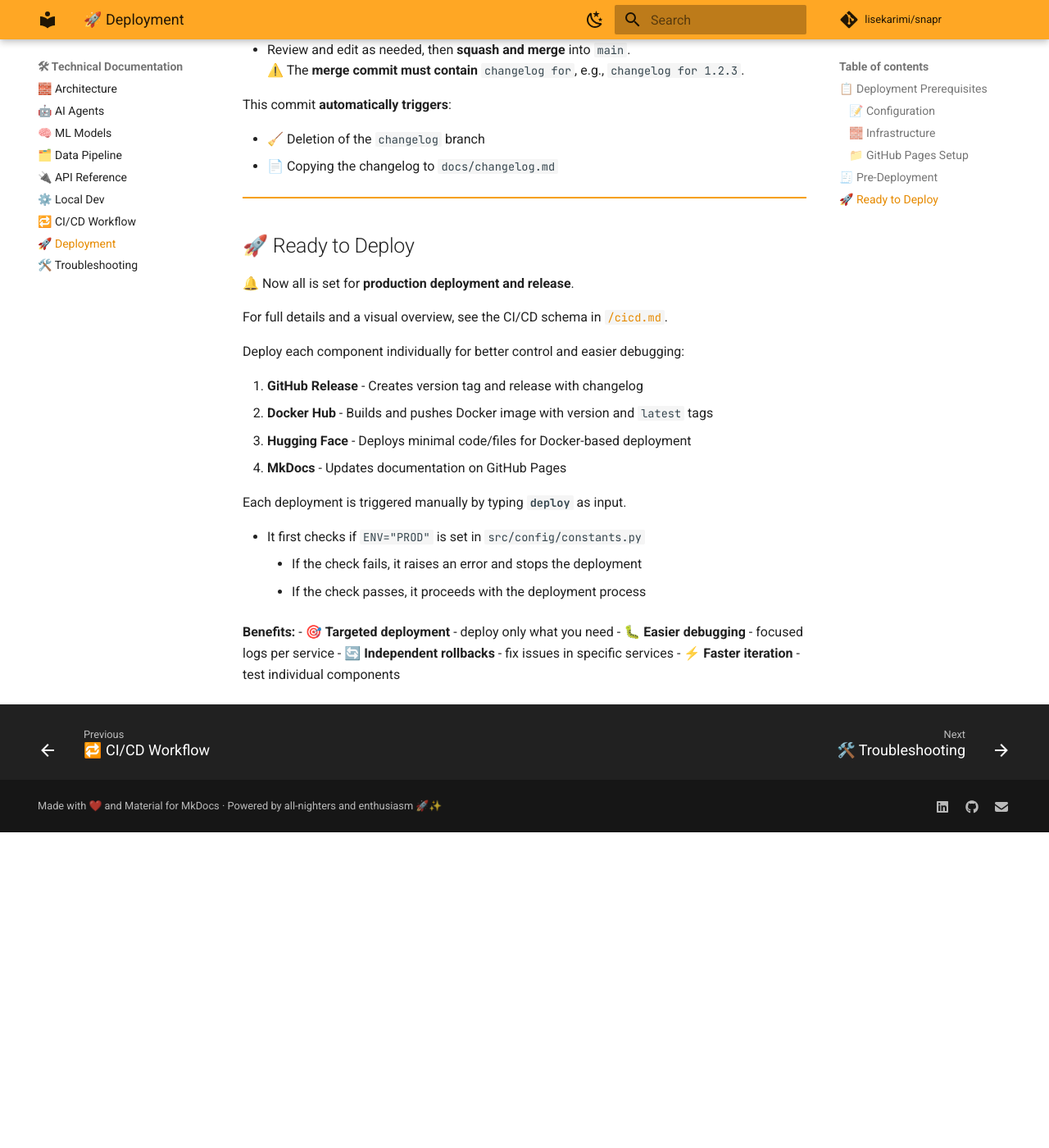
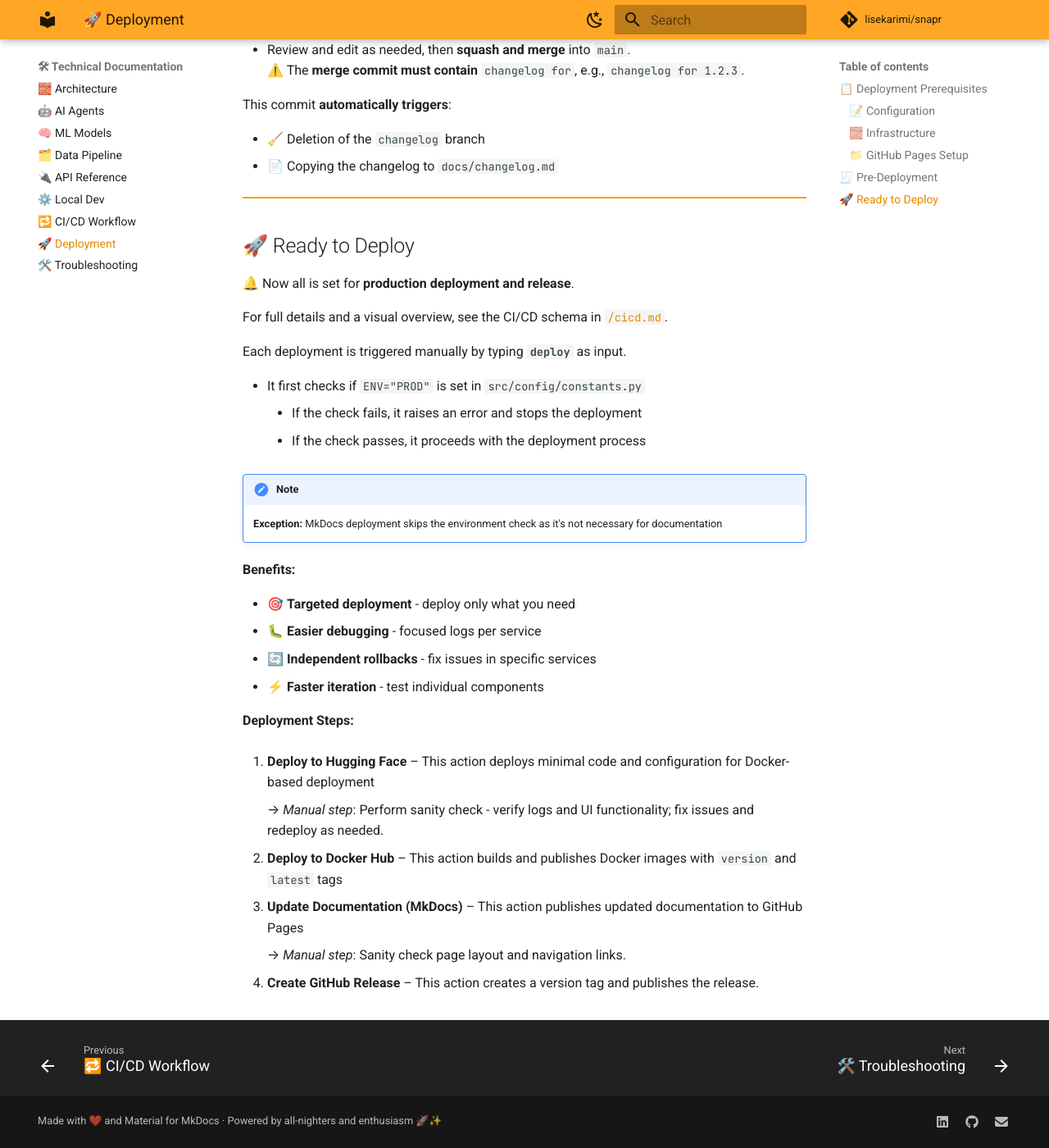
Before and after one commit to lisekarimi/snapr, an MkDocs documentation site: the page built from docs/technical/deployment.md, in a window 1280 px wide and 1400 px high, scrolled down 2068 px. Shown: the whole window at 82% size. Built offline with MkDocs 1.6.1 and Material for MkDocs 9.7.7, drawn with Linux system fonts in a browser that asks for light colours; comment, search, counter and statistics services are not loaded; before the commit the page ends 3083 px from its top, so only the background shows below that.

Commit message:
docs: update tech docs

```diff
--- a/docs/technical/deployment.md
+++ b/docs/technical/deployment.md
@@ -91,21 +91,32 @@ This commit **automatically triggers**:
 
 For full details and a visual overview, see the CI/CD schema in [`/cicd.md`](cicd.md).
 
-Deploy each component individually for better control and easier debugging:
-
-1. **GitHub Release** - Creates version tag and release with changelog
-2. **Docker Hub** - Builds and pushes Docker image with version and `latest` tags
-3. **Hugging Face** - Deploys minimal code/files for Docker-based deployment
-4. **MkDocs** - Updates documentation on GitHub Pages
-
 Each deployment is triggered manually by typing **`deploy`** as input.
 
 - It first checks if `ENV="PROD"` is set in `src/config/constants.py`
     - If the check fails, it raises an error and stops the deployment
     - If the check passes, it proceeds with the deployment process
 
+!!!note
+    **Exception:** MkDocs deployment skips the environment check as it's not necessary for documentation
+
 **Benefits:**
+
 - 🎯 **Targeted deployment** - deploy only what you need
 - 🐛 **Easier debugging** - focused logs per service
 - 🔄 **Independent rollbacks** - fix issues in specific services
 - ⚡ **Faster iteration** - test individual components
+
+**Deployment Steps:**
+
+1. **Deploy to Hugging Face** – This action deploys minimal code and configuration for Docker-based deployment
+
+    → *Manual step*: Perform sanity check - verify logs and UI functionality; fix issues and redeploy as needed.
+
+2. **Deploy to Docker Hub** – This action builds and publishes Docker images with `version` and `latest` tags
+
+3. **Update Documentation (MkDocs)** – This action publishes updated documentation to GitHub Pages
+
+    → *Manual step*: Sanity check page layout and navigation links.
+
+4. **Create GitHub Release** – This action creates a version tag and publishes the release.
```
Also changed, not shown: docs/index.md (+3 -2 lines), docs/technical/cicd.md (+3 -2 lines), docs/technical/data.md (+1 -3 lines), docs/technical/troubleshooting.md (+11 -31 lines).
